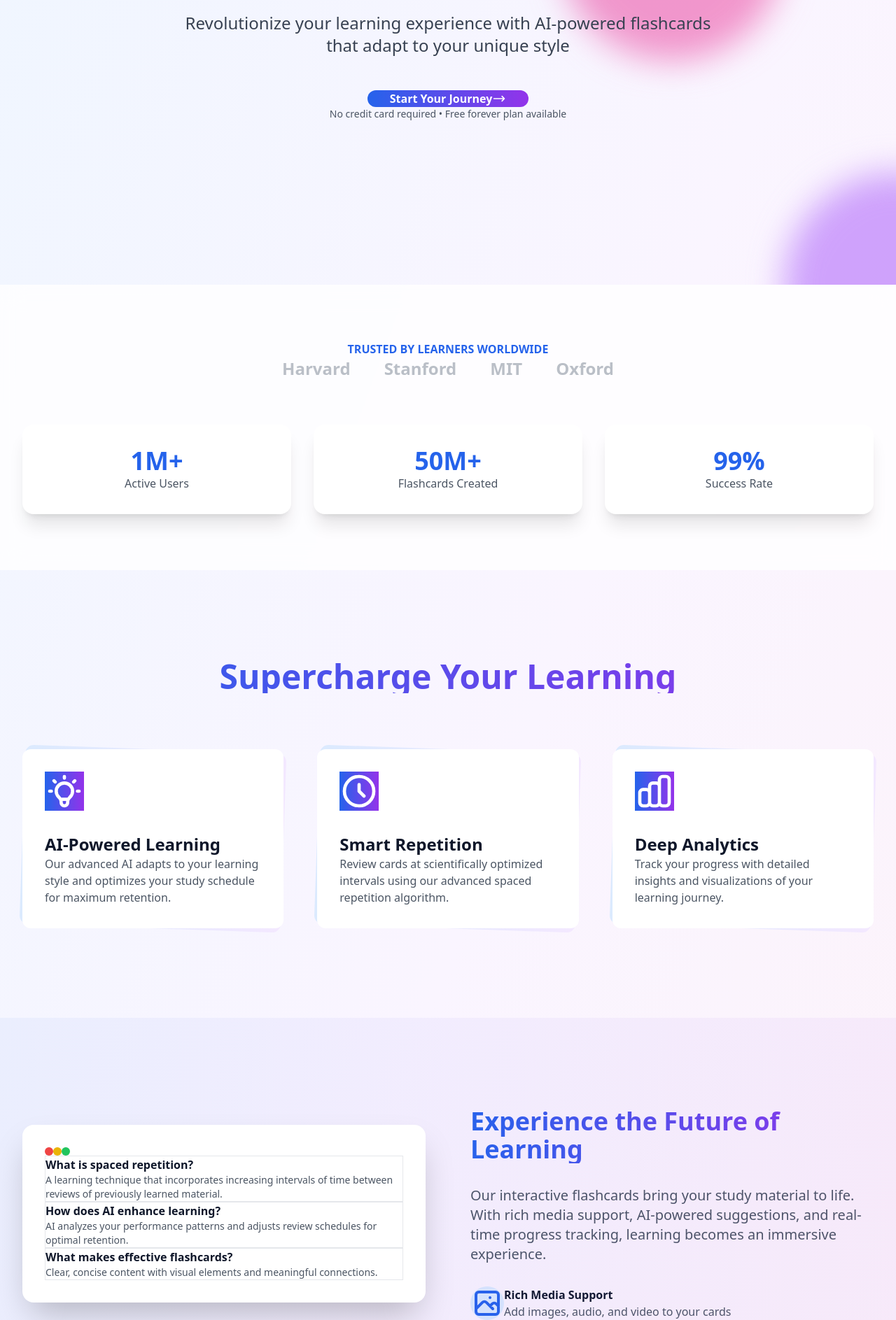
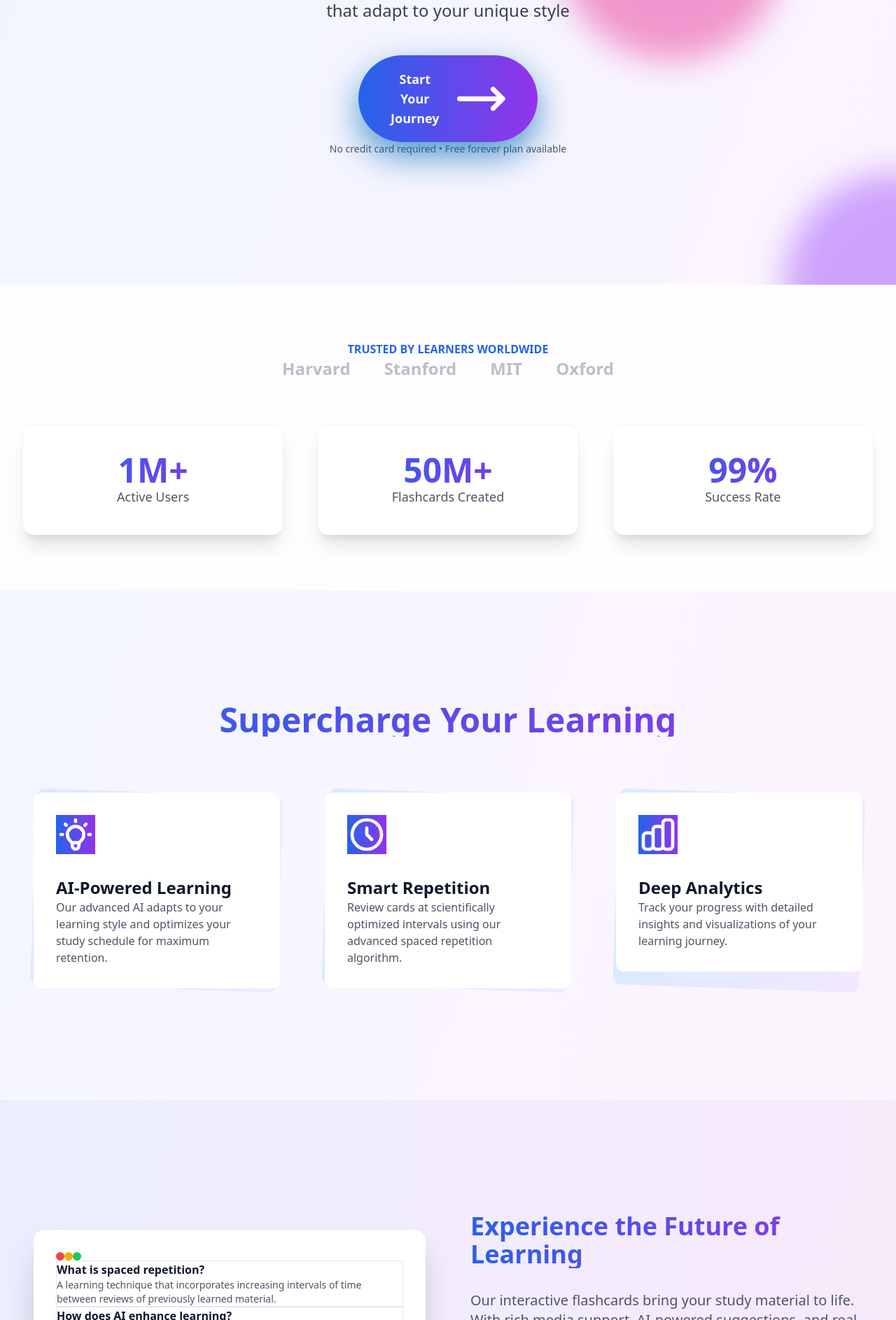
Before and after one commit to mehrdadmahdian/fc.io, a Next.js app in the folder public-ui/: page / in a window 1280 px wide. Shown: the part 393-2280 px from the top of the page at 70% size. Built offline with nearby package versions, Linux system fonts and the light colour scheme.

Commit message:
landing adjust

```diff
--- a/public-ui/src/app/page.tsx
+++ b/public-ui/src/app/page.tsx
@@ -85,9 +85,19 @@ export default function Home() {
                     </svg>
                   </Link>
                 ) : (
-                  <Link href="/dashboard" className="group relative inline-flex items-center justify-center px-8 py-4 font-bold text-white transition-all duration-200 bg-gradient-to-r from-blue-600 to-purple-600 rounded-full hover:from-blue-700 hover:to-purple-700 focus:outline-none focus:ring-2 focus:ring-offset-2 focus:ring-blue-600">
+                  <Link
+                    href="/dashboard"
+                    className="group relative inline-flex items-center justify-center px-10 py-5 font-bold text-white text-lg transition-all duration-300
+                      bg-gradient-to-r from-blue-600 to-purple-600
+                      hover:from-blue-700 hover:to-purple-700
+                      rounded-full shadow-[0_20px_50px_rgba(8,_112,_184,_0.7)]
+                      hover:shadow-[0_10px_40px_rgba(8,_112,_184,_0.9)]
+                      transform hover:-translate-y-1
+                      focus:outline-none focus:ring-2 focus:ring-offset-2 focus:ring-blue-600"
+                  >
                     <span>Start Your Journey</span>
-                    <svg className="ml-2 w-5 h-5 transition-transform group-hover:translate-x-1" fill="none" stroke="currentColor" viewBox="0 0 24 24">
+                    <svg className="ml-3 w-6 h-6 transition-transform duration-300 group-hover:translate-x-2"
+                      fill="none" stroke="currentColor" viewBox="0 0 24 24">
                       <path strokeLinecap="round" strokeLinejoin="round" strokeWidth={2} d="M17 8l4 4m0 0l-4 4m4-4H3"/>
                     </svg>
                   </Link>
@@ -116,7 +126,7 @@ export default function Home() {
               </div>
             </motion.div>
 
-            <div className="grid md:grid-cols-3 gap-8 mt-16">
+            <div className="grid md:grid-cols-3 gap-8 md:gap-12 mt-16">
               {stats.map((stat, index) => (
                 <motion.div
                   key={index}
@@ -124,10 +134,13 @@ export default function Home() {
                   whileInView={{ opacity: 1, y: 0 }}
                   viewport={{ once: true }}
                   transition={{ delay: index * 0.2 }}
-                  className="text-center p-8 rounded-2xl bg-white shadow-xl"
+                  className="text-center p-8 md:p-10 rounded-2xl bg-white
+                    shadow-xl hover:shadow-2xl transition-shadow duration-300
+                    border border-gray-100"
                 >
-                  <h3 className="text-4xl font-bold text-blue-600 mb-2">{stat.value}</h3>
-                  <p className="text-gray-600">{stat.label}</p>
+                  <h3 className="text-4xl md:text-5xl font-bold bg-clip-text text-transparent
+                    bg-gradient-to-r from-blue-600 to-purple-600 mb-4">{stat.value}</h3>
+                  <p className="text-gray-600 text-lg">{stat.label}</p>
                 </motion.div>
               ))}
             </div>
@@ -135,9 +148,9 @@ export default function Home() {
         </section>
 
         {/* Features Section */}
-        <section className="py-32 relative overflow-hidden">
+        <section className="py-32 md:py-40 relative overflow-hidden">
           <motion.div
-            className="max-w-7xl mx-auto px-8"
+            className="max-w-7xl mx-auto px-6 sm:px-8 lg:px-12"
             initial={{ opacity: 0, y: 40 }}
             whileInView={{ opacity: 1, y: 0 }}
             viewport={{ once: true }}
@@ -146,15 +159,17 @@ export default function Home() {
             <h2 className="text-5xl font-bold text-center mb-20 bg-clip-text text-transparent bg-gradient-to-r from-blue-600 to-purple-600">
               Supercharge Your Learning
             </h2>
-            <div className="grid lg:grid-cols-3 gap-12">
+            <div className="grid lg:grid-cols-3 gap-8 md:gap-12 lg:gap-16">
               {features.map((feature, index) => (
                 <motion.div
                   key={index}
-                  className="relative group"
+                  className="relative group p-2"
                   initial={{ opacity: 0, y: 20 }}
                   whileInView={{ opacity: 1, y: 0 }}
                   viewport={{ once: true }}
                   transition={{ delay: index * 0.2 }}
+                  whileHover={{ scale: 1.02 }}
+                  transition={{ type: "spring", stiffness: 300, damping: 20 }}
                 >
                   <div className="absolute inset-0 bg-gradient-to-r from-blue-100 to-purple-100 transform rotate-2 rounded-xl transition-transform group-hover:rotate-1"/>
                   <div className="relative p-8 bg-white rounded-xl shadow-lg transform transition-transform group-hover:-translate-y-1">
@@ -171,10 +186,10 @@ export default function Home() {
         </section>
 
         {/* Interactive Demo Section - NEW */}
-        <section className="py-32 relative overflow-hidden">
+        <section className="py-32 md:py-40 relative overflow-hidden">
           <div className="absolute inset-0 bg-gradient-to-r from-blue-600/5 to-purple-600/5" />
           <motion.div
-            className="max-w-7xl mx-auto px-8"
+            className="max-w-7xl mx-auto px-6 sm:px-8 lg:px-12"
             initial={{ opacity: 0 }}
             whileInView={{ opacity: 1 }}
             viewport={{ once: true }}
@@ -257,7 +272,7 @@ export default function Home() {
             <h2 className="text-4xl font-bold text-center mb-20 bg-clip-text text-transparent bg-gradient-to-r from-blue-600 to-purple-600">
               What Our Users Say
             </h2>
-            <div className="grid md:grid-cols-3 gap-8">
+            <div className="grid md:grid-cols-3 gap-8 md:gap-12">
               {testimonials.map((testimonial, index) => (
                 <motion.div
                   key={index}
@@ -265,7 +280,9 @@ export default function Home() {
                   whileInView={{ y: 0, opacity: 1 }}
                   viewport={{ once: true }}
                   transition={{ delay: index * 0.2 }}
-                  className="p-8 rounded-2xl bg-gradient-to-br from-white to-gray-50 shadow-xl"
+                  className="p-8 md:p-10 rounded-2xl bg-gradient-to-br from-white to-gray-50
+                    shadow-xl hover:shadow-2xl transition-shadow duration-300
+                    border border-gray-100"
                 >
                   <div className="flex items-center gap-4 mb-6">
                     <div className="w-12 h-12 rounded-full bg-gradient-to-r from-blue-600 to-purple-600" />
@@ -289,27 +306,48 @@ export default function Home() {
         </section>
 
         {/* CTA Section - NEW */}
-        <section className="py-32 relative overflow-hidden">
+        <section className="py-32 md:py-40 relative overflow-hidden">
           <div className="absolute inset-0 bg-gradient-to-r from-blue-600 to-purple-600 opacity-10" />
           <motion.div
-            className="max-w-4xl mx-auto px-8 text-center"
+            className="max-w-4xl mx-auto px-8 text-center space-y-12"
             initial={{ opacity: 0, y: 20 }}
             whileInView={{ opacity: 1, y: 0 }}
             viewport={{ once: true }}
           >
-            <h2 className="text-5xl font-bold mb-8">Ready to Transform Your Learning?</h2>
-            <p className="text-xl text-gray-600 mb-12">
+            <h2 className="text-4xl md:text-5xl lg:text-6xl font-bold">Ready to Transform Your Learning?</h2>
+            <p className="text-xl text-gray-600 max-w-2xl mx-auto">
               Join thousands of successful learners who have already revolutionized their study habits.
             </p>
-            <Link
-              href="/dashboard"
-              className="group relative inline-flex items-center justify-center px-8 py-4 font-bold text-white transition-all duration-200 bg-gradient-to-r from-blue-600 to-purple-600 rounded-full hover:from-blue-700 hover:to-purple-700 focus:outline-none focus:ring-2 focus:ring-offset-2 focus:ring-blue-600"
-            >
-              Get Started Now
-              <svg className="ml-2 w-5 h-5 transition-transform group-hover:translate-x-1" fill="none" stroke="currentColor" viewBox="0 0 24 24">
-                <path strokeLinecap="round" strokeLinejoin="round" strokeWidth={2} d="M17 8l4 4m0 0l-4 4m4-4H3"/>
-              </svg>
-            </Link>
+            <div className="pt-4">
+              <Link
+                href="/dashboard"
+                className="group relative inline-flex items-center justify-center
+                  px-10 py-5 font-bold text-white text-lg
+                  transition-all duration-300
+                  bg-gradient-to-r from-blue-600 to-purple-600
+                  hover:from-blue-700 hover:to-purple-700
+                  rounded-full
+                  shadow-[0_20px_50px_rgba(8,_112,_184,_0.7)]
+                  hover:shadow-[0_10px_40px_rgba(8,_112,_184,_0.9)]
+                  transform hover:-translate-y-1
+                  focus:outline-none focus:ring-2 focus:ring-offset-2 focus:ring-blue-600"
+              >
+                <span className="relative">Get Started Now</span>
+                <svg
+                  className="ml-3 w-6 h-6 transition-transform duration-300 group-hover:translate-x-2"
+                  fill="none"
+                  stroke="currentColor"
+                  viewBox="0 0 24 24"
+                >
+                  <path
+                    strokeLinecap="round"
+                    strokeLinejoin="round"
+                    strokeWidth={2}
+                    d="M17 8l4 4m0 0l-4 4m4-4H3"
+                  />
+                </svg>
+              </Link>
+            </div>
           </motion.div>
         </section>
       </main>
```
